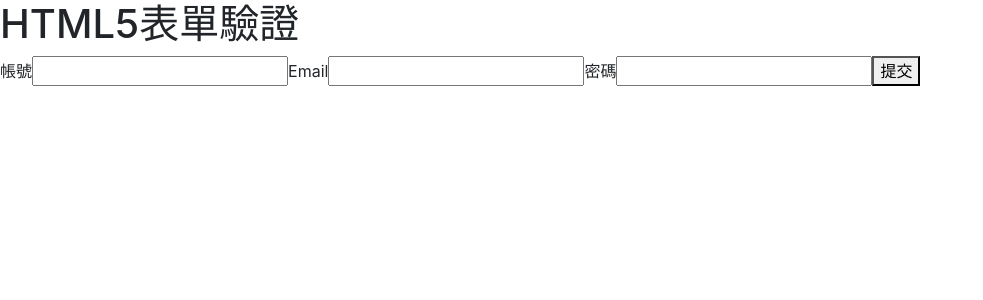
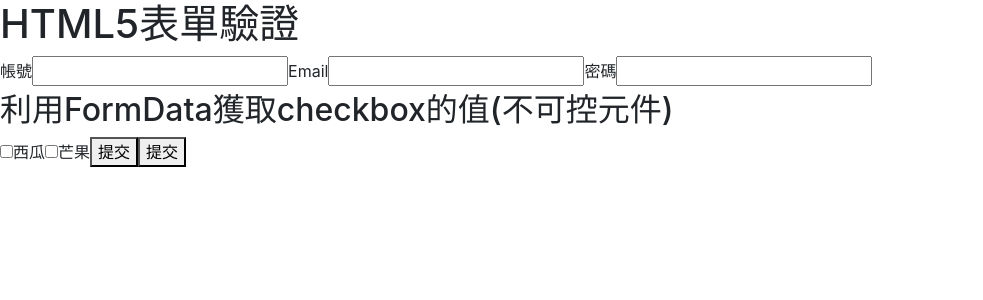
Before and after one commit to karinhsin/React_tutorial, a React (Create React App) app: page / in a window 1280 px wide. Shown: the top 300 px of the page, without its empty margins (0-983 px from the left). Built offline with nearby package versions, Linux system fonts and the light colour scheme.

Commit message:
FormData獲取checkbox值

```diff
--- a/src/App.js
+++ b/src/App.js
@@ -70,6 +70,13 @@ function App(props) {
           minLength="5"  //最少要輸入5個字元
         />
 
+        <h2>利用FormData獲取checkbox的值(不可控元件)</h2>
+        <input type="checkbox" value="西瓜" name="likeList" />
+        <label>西瓜</label>
+        <input type="checkbox" value="芒果" name="likeList" />
+        <label>芒果</label>
+        <button type="submit">提交</button>
+
         <button type="submit">提交</button>
         {/* button in form tag
       1.要有type
```
